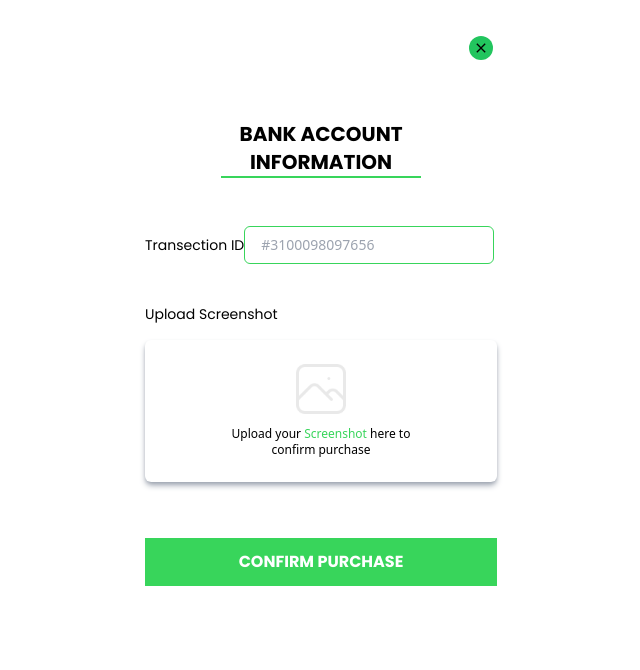
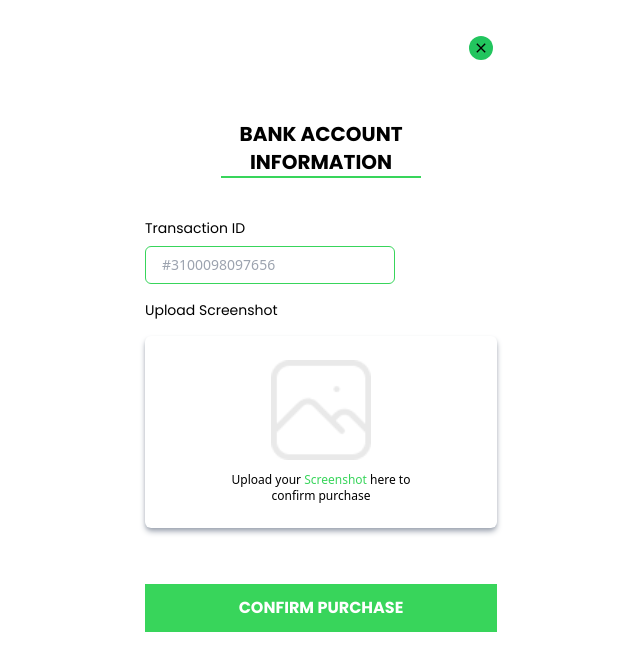
Before and after one commit to developermaroof/project-tailortap, a React (Create React App) app: page /bankinfo in a window 1280 px wide. Shown: the top 670 px of the page, without its empty margins (319-959 px from the left). Built offline with nearby package versions, Linux system fonts and the light colour scheme.

Commit message:
Added Functionalities of All Plan Details

```diff
--- a/src/pages/bankInfo.jsx
+++ b/src/pages/bankInfo.jsx
@@ -1,8 +1,43 @@
-import React from 'react'
-import { IoMdClose } from 'react-icons/io'
-import { Link } from 'react-router-dom'
-import ScreenShot from '../assets/uploadscreenshot.png'
+import React, { useState } from 'react';
+import { IoMdClose } from 'react-icons/io';
+import ScreenShotPlaceholder from '../assets/uploadscreenshot.png';
+import { useNavigate } from 'react-router-dom';
+
 const BankInfo = () => {
+  const [transactionId, setTransactionId] = useState('');
+  const [screenshot, setScreenshot] = useState(null);
+  const [screenshotPreview, setScreenshotPreview] = useState(ScreenShotPlaceholder);
+  const [errors, setErrors] = useState({});
+
+  const navigate = useNavigate();
+
+  const handleScreenshotUpload = (e) => {
+    const file = e.target.files[0];
+    if (file) {
+      setScreenshot(file);
+      setScreenshotPreview(URL.createObjectURL(file));
+    }
+  };
+
+  const validateForm = () => {
+    const newErrors = {};
+    if (!transactionId.trim()) {
+      newErrors.transactionId = 'Transaction ID is required';
+    }
+    if (!screenshot) {
+      newErrors.screenshot = 'Screenshot upload is required';
+    }
+    setErrors(newErrors);
+    return Object.keys(newErrors).length === 0;
+  };
+
+  const handleSubmit = (e) => {
+    e.preventDefault();
+    if (validateForm()) {
+        navigate('/thankyou');
+    }
+  };
+
   return (
     <div className='mx-auto max-w-sm'>
       <div>
@@ -12,36 +47,66 @@ const BankInfo = () => {
           </div>
         </div>
       </div>
-        <div className='m-4'>
-            {/*  */}
+      <form onSubmit={handleSubmit} className='m-4'>
+        {/* Header */}
         <div className='pb-1 pt-16'>
-                {/*  */}
           <div className='mt-10 flex flex-col text-center text-xl justify-center items-center font-bold font-poppins'>
             <h1>BANK ACCOUNT <br /> INFORMATION</h1>
             <div className='border-[1px] border-themeColor w-[200px] leading-tight'></div>
           </div>
+          {/* Form Fields */}
           <div className='mt-10 flex flex-col gap-4'>
-                    <div className='flex flex-col gap-10'>
-                        <div>
-                            <label className='text-sm font-poppins'>Transection ID</label>
-                            <input type="number" placeholder='#3100098097656' className='mt-2 border-[1px] p-2 pl-4 text-sm border-themeColor rounded-[6px] w-[250px]'/>
+            {/* Transaction ID */}
+            <div className='flex flex-col'>
+              <label className='text-sm font-poppins'>Transaction ID</label>
+              <input
+                type='number'
+                placeholder='#3100098097656'
+                value={transactionId}
+                onChange={(e) => setTransactionId(e.target.value)}
+                className='mt-2 border-[1px] p-2 pl-4 text-sm border-themeColor rounded-[6px] w-[250px]'
+              />
+              {errors.transactionId && (
+                <p className='text-red-500 text-xs mt-1'>{errors.transactionId}</p>
+              )}
             </div>
+
+            {/* Upload Screenshot */}
             <div>
               <p className='text-sm font-poppins'>Upload Screenshot</p>
-                            <div className='shadow-md gap-3 mt-4 shadow-gray-400 rounded-md cursor-pointer flex flex-col justify-center items-center p-6 text-center'>
-                                <img src={ScreenShot} alt="" className='w-[50px] h-[50px]'/>
-                                <p className='text-xs'>Upload your <span className='text-themeColor'>Screenshot</span> here to <br /> confirm purchase</p>
+              <label className='shadow-md gap-3 mt-4 shadow-gray-400 rounded-md cursor-pointer flex flex-col justify-center items-center p-6 text-center'>
+                <img
+                  src={screenshotPreview}
+                  alt='Screenshot Preview'
+                  className='w-[100px] h-[100px] object-cover rounded-md'
+                />
+                <p className='text-xs'>
+                  Upload your <span className='text-themeColor'>Screenshot</span> here to <br /> confirm purchase
+                </p>
+                <input
+                  type='file'
+                  accept='image/*'
+                  onChange={handleScreenshotUpload}
+                  className='hidden'
+                />
+              </label>
+              {errors.screenshot && (
+                <p className='text-red-500 text-xs mt-1'>{errors.screenshot}</p>
+              )}
             </div>
-                        </div>
-                    </div>
-                    <button className='flex justify-center font-bold font-poppins text-white cursor-pointer py-3 mt-10 bg-themeColor'>
-                        <Link to="/thankyou"><h1>CONFIRM PURCHASE</h1></Link>
+
+            {/* Confirm Button */}
+            <button
+              type='submit'
+              className='flex justify-center font-bold font-poppins text-white cursor-pointer py-3 mt-10 bg-themeColor'
+            >
+              CONFIRM PURCHASE
             </button>
           </div>
         </div>
+      </form>
     </div>
-    </div>
-  )
-}
+  );
+};
 
-export default BankInfo
+export default BankInfo;
--- a/src/pages/choosePlan.jsx
+++ b/src/pages/choosePlan.jsx
@@ -1,11 +1,18 @@
-import React from 'react'
+import React, { useState } from 'react';
 import { FaCheck } from 'react-icons/fa'
 import { IoMdClose } from 'react-icons/io'
 import { Link } from 'react-router-dom'
 
-const choosePlan = () => {
+const ChoosePlan = () => {
+  const [activePlan, setActivePlan] = useState('1 year / 12 Months');
+
+  const handlePlanChange = (plan) => {
+    setActivePlan(plan);
+  };
+
   return (
     <div className='mx-auto max-w-sm'>
+        {/* Close Icon Section */}
         <div>
             <div className='relative bg-themeColor rounded-b-[40px] py-10'>
                 <div className='absolute top-5 right-5 bg-green-500 rounded-full p-1'>
@@ -21,30 +28,37 @@ const choosePlan = () => {
                 </div>
             </div>
         </div>
+        {/* Plan Selection Section */}
         <div className='m-4'>
-            {/*  */}
             <div className='pb-1 pt-16 uppercase'>
-                {/*  */}
                 <div className='flex flex-col text-xl justify-center items-center font-bold font-poppins'>
                     <h1>Choose your plan:</h1>
                     <div className='border-[1px] border-themeColor w-[200px] leading-tight'></div>
                 </div>
+                {/* Plan Buttons */}
                 <div className='mt-10 flex flex-col gap-4'>
-                    <div className='cursor-pointer relative border-2 border-themeColor hover:bg-hoverColor bg-hoverColor p-5 shadow-md shadow-gray-400 rounded-md flex font-poppins font-semibold text-sm items-center'>
-                        <div className='flex justify-between w-full'>
-                            <p>1 year / 12 Months</p>
-                            <p className='border-l-[1px] border-gray-400 pl-4'>8000/-</p>
+                    {['1 year / 12 Months', '3 Months', '1 Month'].map((plan) => (
+                        <div
+                            key={plan}
+                            onClick={() => handlePlanChange(plan)}
+                            className={`cursor-pointer relative border-2 p-5 shadow-md shadow-gray-400 rounded-md flex font-poppins font-semibold text-sm items-center
+                            ${activePlan === plan ? 'bg-hoverColor  border-themeColor' : 'hover:bg-hoverColor'}`}
+                        >
+                            <div className='flex justify-between w-full'>
+                                <p>{plan}</p>
+                                <p className='border-l-[1px] border-gray-400 pl-4'>
+                                    {plan === '1 year / 12 Months' ? '8000/-' : plan === '3 Months' ? '2000/-' : '1000/-'}
+                                </p>
+                            </div>
+                            {activePlan === plan && (
+                                <div className='bg-themeColor right-[-8px] top-[-8px] absolute rounded-full border-2 border-themeColor flex justify-center items-center p-1'>
+                                    <FaCheck className='w-[12px] h-[12px]' />
+                                </div>
+                            )}
                         </div>
-                        <div className='bg-themeColor right-[-8px] top-[-8px] absolute rounded-full border-2 border-themeColor flex justify-center items-center p-1'> <FaCheck className='w-[12px] h-[12px]'/> </div>
-                    </div>
-                    <div className='cursor-pointer hover:bg-hoverColor p-4 shadow-md shadow-gray-400 rounded-md flex font-poppins font-semibold text-sm justify-between items-center'>
-                        <p>3 Months</p>
-                        <p className='border-l-[1px] border-gray-400 pl-4'>2000/-</p>
-                    </div>
-                    <div className='cursor-pointer hover:bg-hoverColor p-4 shadow-md shadow-gray-400 rounded-md flex font-poppins font-semibold text-sm justify-between items-center'>
-                        <p>1 Months</p>
-                        <p className='border-l-[1px] border-gray-400 pl-4'>1000/-</p>
-                    </div>
+                    ))}
+
+                    {/* Next Button */}
                     <button className='flex justify-center font-bold font-poppins text-white cursor-pointer py-3 mt-10 bg-themeColor'>
                         <Link to="/choosebankacc"><h1>Next</h1></Link>
                     </button>
@@ -55,4 +69,4 @@ const choosePlan = () => {
   )
 }
 
-export default choosePlan
+export default ChoosePlan
--- a/src/pages/home.jsx
+++ b/src/pages/home.jsx
@@ -1,4 +1,4 @@
-import { useState } from "react";
+import { useEffect, useState } from "react";
 import { FaAngleLeft, FaPlus } from "react-icons/fa6";
 import Video from "../assets/video.png"
 import Nav from "../components/nav"
@@ -10,7 +10,15 @@ import ModelImg from "../assets/modelimg.png"
 const Home = () => {
 
   const [isModelOpen, setIsModelOpen] = useState(false)
+  //
+  const [clientData, setClientData] = useState([])
 
+  // Fetch client data from local storage
+  useEffect(() => {
+    const getClientData = JSON.parse(localStorage.getItem("client") || "[]");
+    setClientData(getClientData);
+  }, []);
+  //
   const toggleModel = () => {
     setIsModelOpen(!isModelOpen)
   }
@@ -57,9 +65,23 @@ const Home = () => {
           </div>
           {/*  */}
           <h1 className='font-bold mt-10'>My Clients</h1>
-          <div className='flex flex-col justify-center relative items-center text-center'>
-            <img src={NoClients} alt="" className='w-full h-full'/>
-            <p className='text-gray-400 absolute bottom-2'>No Client has been created yet..</p>
+          <div className="border-2 p-10">
+            {
+              clientData.length > 0 ? (
+                <div className='mt-4 p-10 border-2 border-themeColor'>
+                  {clientData.map((client) => (
+                    <div key={client.id} className="border-2 mt-2 border-red-600 flex flex-col justify-center items-center text-center">
+                      <h1>{client.fullname}</h1>
+                    </div>
+                  ))}
+                </div>
+              ) : (
+                <div className='flex flex-col justify-center relative items-center text-center'>
+                  <img src={NoClients} alt="" className='w-full h-full'/>
+                  <p className='text-gray-400 absolute bottom-2'>No Client has been created yet..</p>
+                </div>
+              )
+            }
           </div>
         </div>
       </div>
```
Also changed, not shown: src/pages/chooseBankAcc.jsx (+49 -16 lines). Lines whose indentation alone changed are shown as unchanged.
